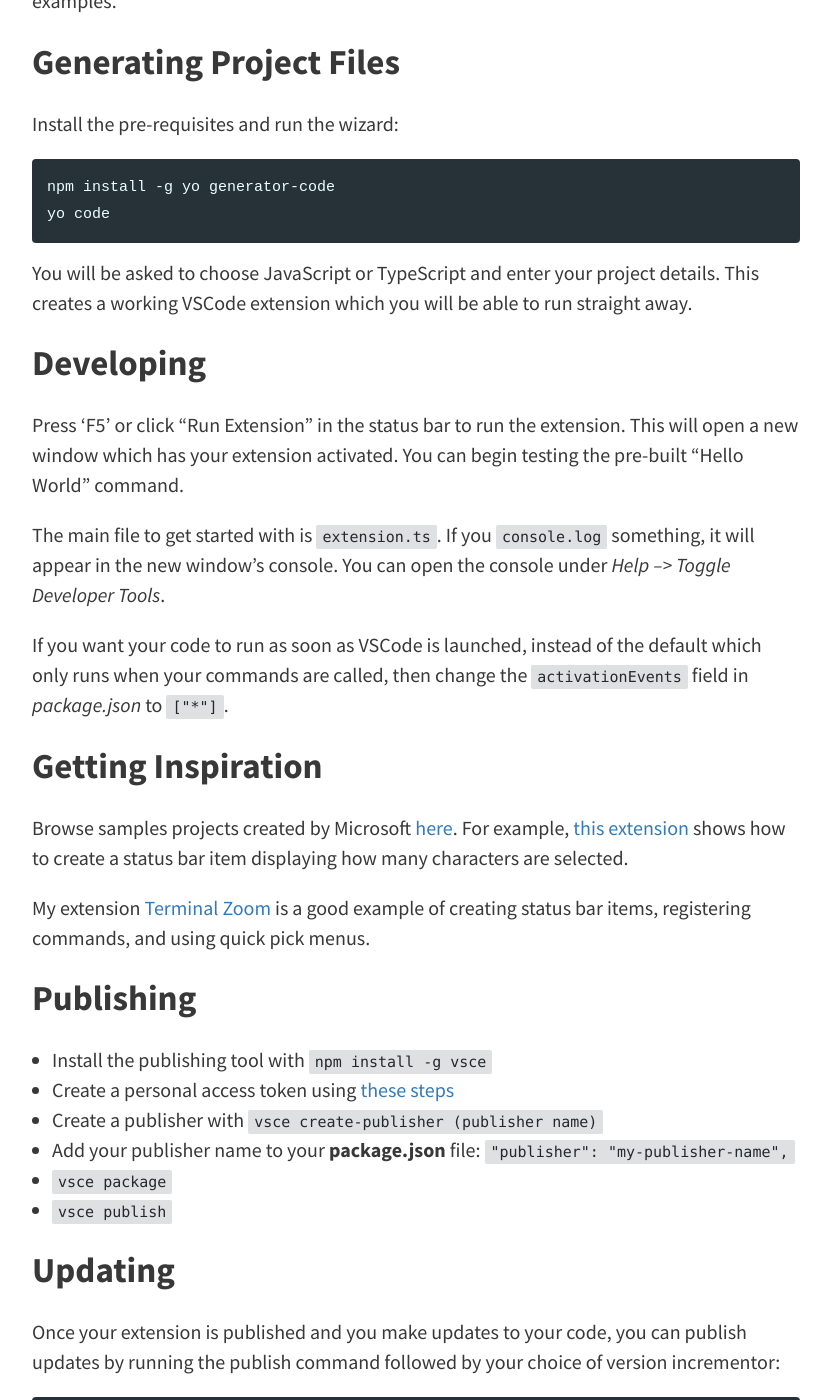
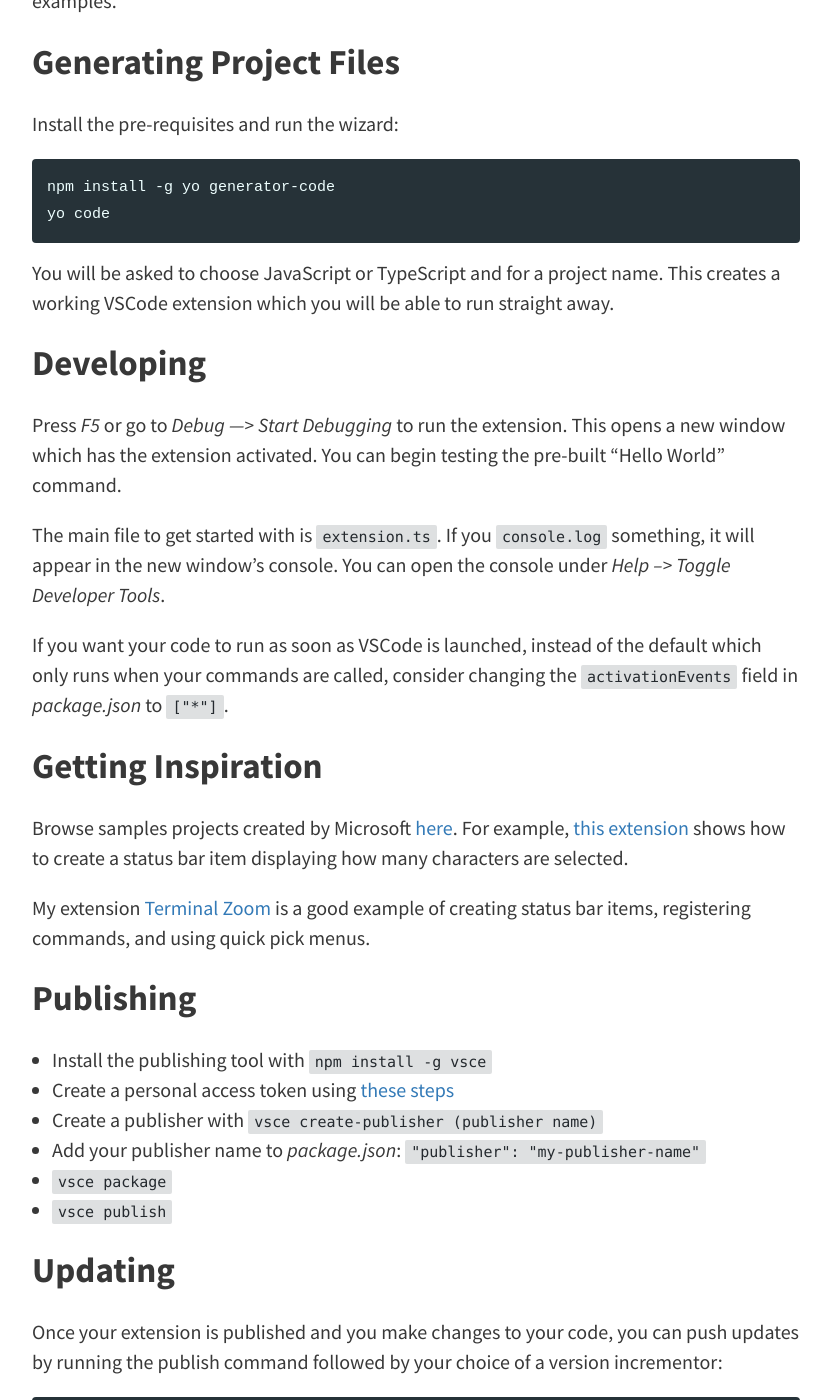
Before and after one commit to celtic426/blog, a Jekyll site: the page built from _posts/2019-12-03-Creating-VSCode-Extension.md, in a window 1280 px wide and 1400 px high, scrolled down 313 px. Shown: the whole window, without its empty margins (224-1055 px from the left). Built offline with Jekyll 4.4.1, drawn with Linux system fonts in a browser that asks for light colours; comment, search, counter and statistics services are not loaded.

Commit message:
Fourth review of vscode post

````diff
--- a/_posts/2019-12-03-Creating-VSCode-Extension.md
+++ b/_posts/2019-12-03-Creating-VSCode-Extension.md
@@ -15,15 +15,15 @@ npm install -g yo generator-code
 yo code
 ```
 
-You will be asked to choose JavaScript or TypeScript and enter your project details. This creates a working VSCode extension which you will be able to run straight away.
+You will be asked to choose JavaScript or TypeScript and for a project name. This creates a working VSCode extension which you will be able to run straight away.
 
 ## Developing
 
-Press 'F5' or click "Run Extension" in the status bar to run the extension. This will open a new window which has your extension activated. You can begin testing the pre-built "Hello World" command.
+Press _F5_ or go to _Debug ---> Start Debugging_ to run the extension. This opens a new window which has the extension activated. You can begin testing the pre-built "Hello World" command.
 
 The main file to get started with is `extension.ts`. If you `console.log` something, it will appear in the new window's console. You can open the console under _Help --> Toggle Developer Tools_.
 
-If you want your code to run as soon as VSCode is launched, instead of the default which only runs when your commands are called, then change the `activationEvents` field in _package.json_ to `["*"]`.
+If you want your code to run as soon as VSCode is launched, instead of the default which only runs when your commands are called, consider changing the `activationEvents` field in _package.json_ to `["*"]`.
 
 ## Getting Inspiration
 
@@ -36,13 +36,13 @@ My extension [Terminal Zoom](https://github.com/trybick/vscode-terminal-zoom/blo
 - Install the publishing tool with `npm install -g vsce`
 - Create a personal access token using [these steps](https://code.visualstudio.com/api/working-with-extensions/publishing-extension#get-a-personal-access-token)
 - Create a publisher with `vsce create-publisher (publisher name)`
-- Add your publisher name to your **package.json** file: `"publisher": "my-publisher-name",`
+- Add your publisher name to *package.json*: `"publisher": "my-publisher-name"`
 - `vsce package`
 - `vsce publish`
 
 ## Updating
 
-Once your extension is published and you make updates to your code, you can publish updates by running the publish command followed by your choice of version incrementor:
+Once your extension is published and you make changes to your code, you can push updates by running the publish command followed by your choice of a version incrementor:
 
 ```terminal
 vsce publish [minor | major | patch]
````
